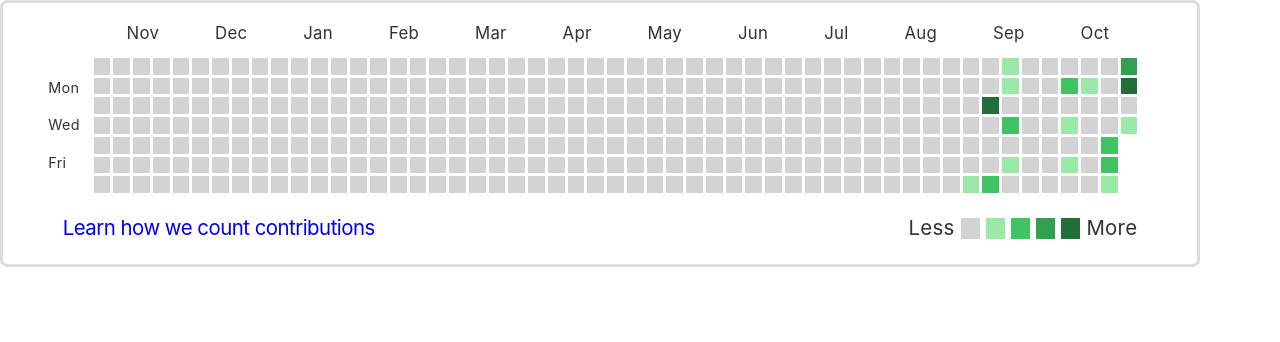
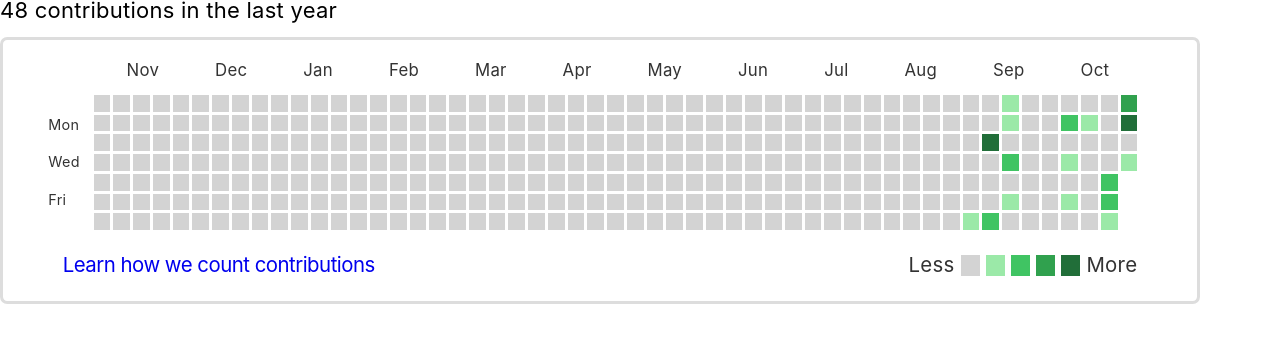
Before and after one commit to bukomp/github-calendar, an Angular app: page / in a window 1280 px wide. Shown: the top 342 px of the page. Built offline with nearby package versions, Linux system fonts and the light colour scheme.

Commit message:
added contribution summary to the top-left of the component as on reference

```diff
--- a/src/app/components/heatmap-calendar/heatmap-calendar.component.css
+++ b/src/app/components/heatmap-calendar/heatmap-calendar.component.css
@@ -1,3 +1,10 @@
+.summ-of-contributions {
+  font-family: -apple-system, BlinkMacSystemFont, "Segoe UI", "Noto Sans",
+    Helvetica, Arial, sans-serif, "Apple Color Emoji", "Segoe UI Emoji";
+  font-size: calc(var(--width-of-component) * 0.044);
+  margin-bottom: calc(var(--width-of-component) * 0.034);
+}
+
 .container {
   /* This is the main container for the heatmap calendar */
   font-family: -apple-system, BlinkMacSystemFont, "Segoe UI", "Noto Sans",
--- a/src/app/components/heatmap-calendar/heatmap-calendar.component.html
+++ b/src/app/components/heatmap-calendar/heatmap-calendar.component.html
@@ -1,3 +1,4 @@
+<p class="summ-of-contributions">{{summOfContributions}} contributions in the last year</p>
 <div class="container">
   <div class="months">
     <ng-container *ngFor="let month of getReversedMonths()">
--- a/src/app/components/heatmap-calendar/heatmap-calendar.component.ts
+++ b/src/app/components/heatmap-calendar/heatmap-calendar.component.ts
@@ -19,6 +19,8 @@ export class HeatmapCalendarComponent implements OnInit {
 
   data: GitCommit[] = [];
   days: CommitsPerDay[] | null = null;
+  summOfContributions: number = 0;
+
   months: string[] = [
     'Jan',
     'Feb',
@@ -50,6 +52,10 @@ export class HeatmapCalendarComponent implements OnInit {
 
     // Combine commits to days
     this.days = this.combineCommitsToDays();
+    this.summOfContributions = this.days.reduce(
+      (sum, day) => sum + day.amountOfCommits,
+      0
+    );
   }
 
   /**
```
